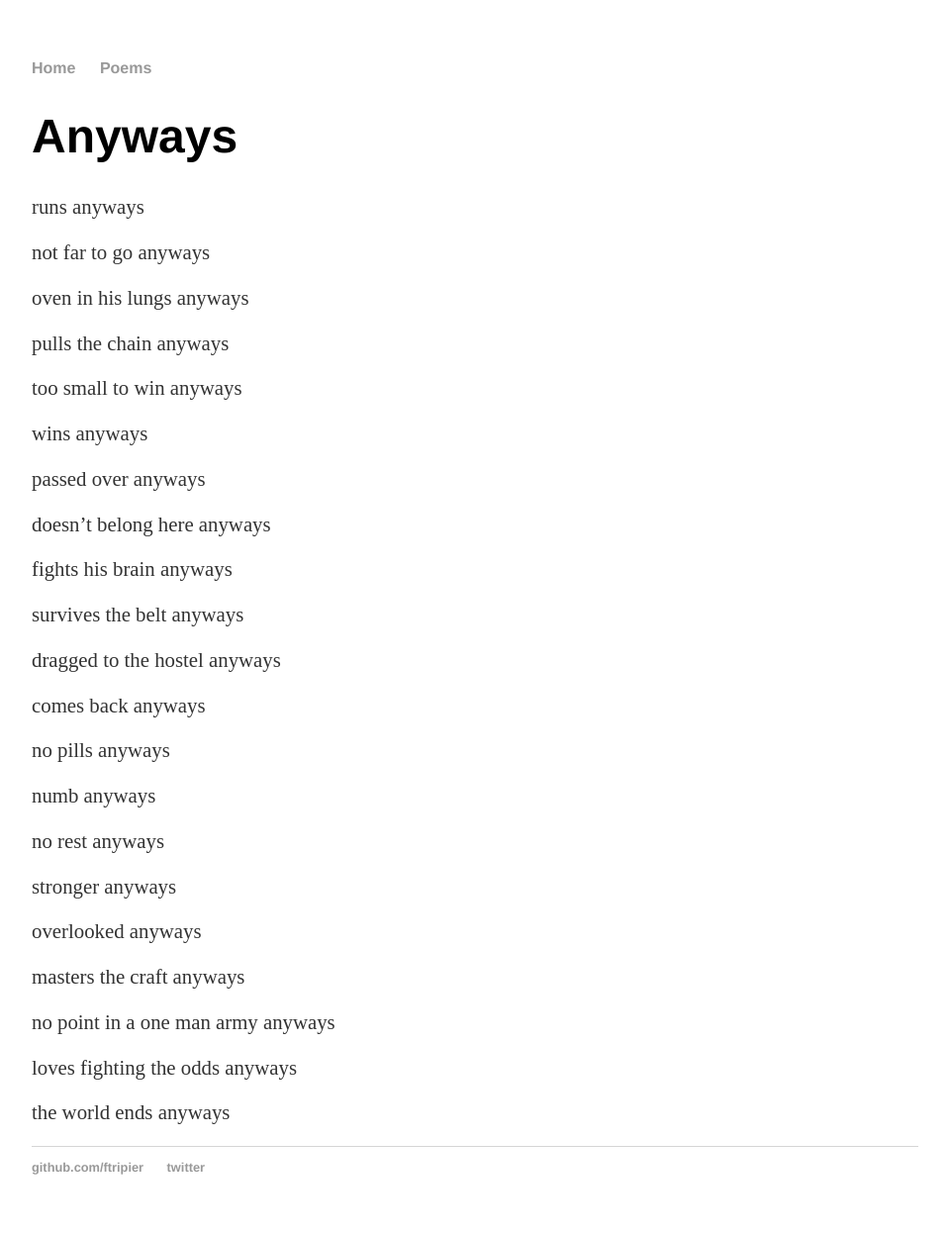
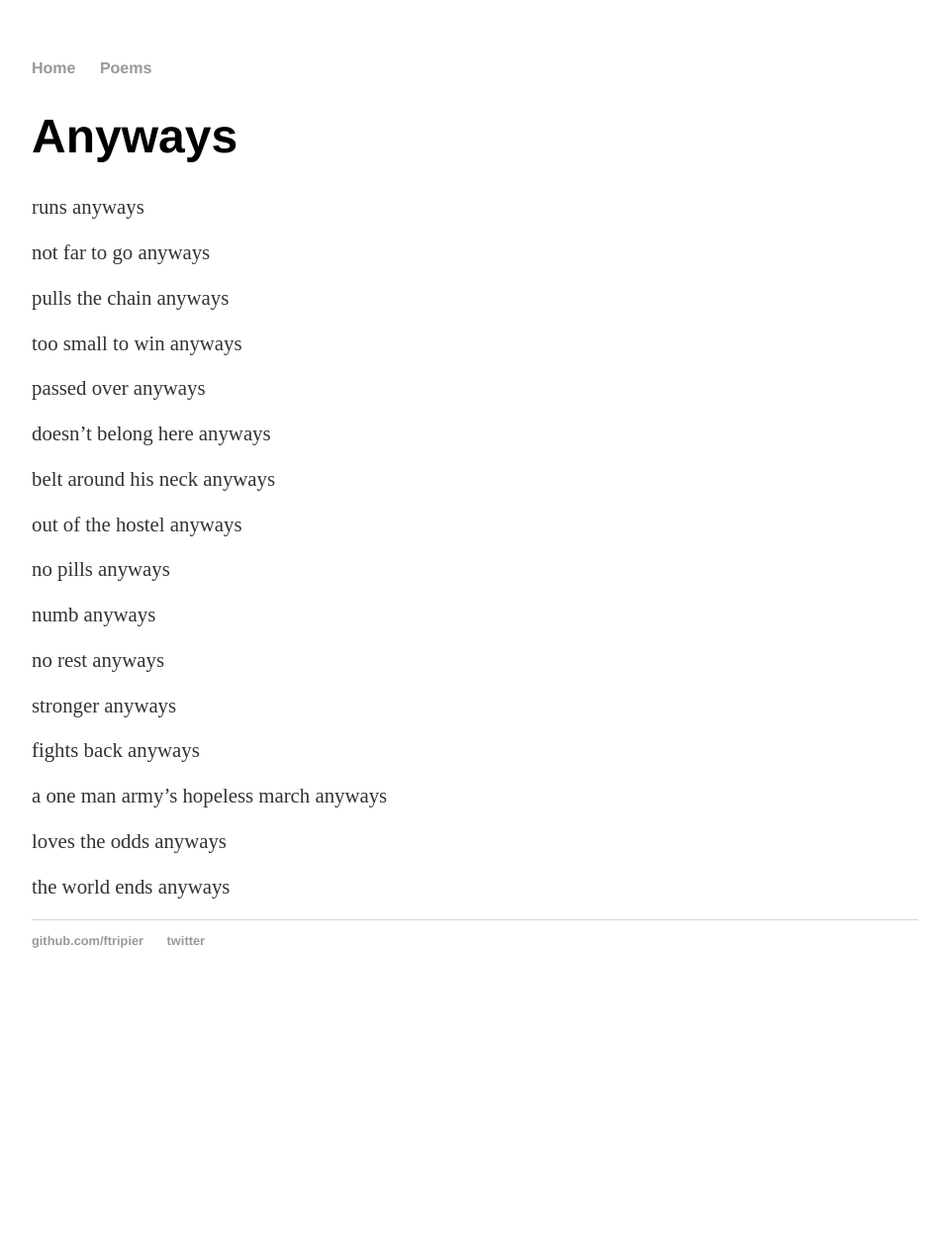
Before and after one commit to ftripier/ftripier.github.io, a Jekyll site: the page built from _posts/2020-04-20-anyways.markdown, in a window 1280 px wide. Shown: the whole page at 99% size, without its empty margins (160-1119 px from the left). Built offline with Jekyll 4.4.1, drawn with Linux system fonts in a browser that asks for light colours; our own code applies the rules of GitHub Pages for plain Markdown files; after the commit the page ends 1018 px from its top, so only the background shows below that.

Commit message:
arghhhhh

```diff
--- a/_posts/2020-04-20-anyways.markdown
+++ b/_posts/2020-04-20-anyways.markdown
@@ -1,26 +1,18 @@
 runs anyways
 
 not far to go anyways
-
-oven in his lungs anyways
 
 pulls the chain anyways
 
 too small to win anyways
 
-wins anyways
-
 passed over anyways
 
 doesn't belong here anyways
 
-fights his brain anyways
+belt around his neck anyways
 
-survives the belt anyways
-
-dragged to the hostel anyways
-
-comes back anyways
+out of the hostel anyways
 
 no pills anyways
 
@@ -30,12 +22,10 @@ no rest anyways
 
 stronger anyways
 
-overlooked anyways
+fights back anyways
 
-masters the craft anyways
+a one man army's hopeless march anyways
 
-no point in a one man army anyways
-
-loves fighting the odds anyways
+loves the odds anyways
 
 the world ends anyways
```
